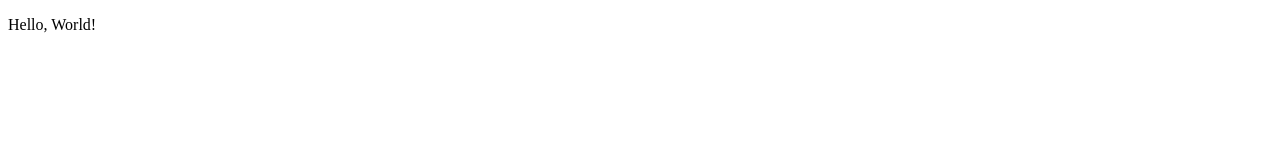
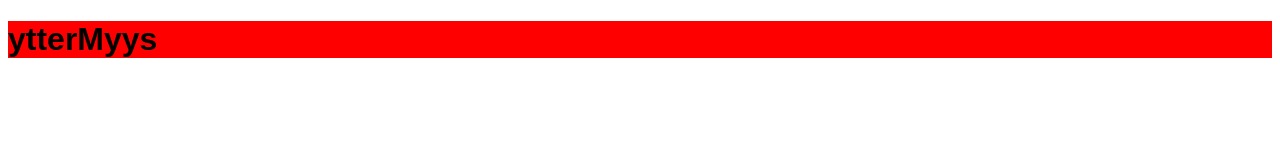
Before and after one commit to CarCVroom/ytterMyys, a plain HTML site: page index.html in a window 1280 px wide. Drawn offline with Linux system fonts and the light colour scheme; files that its build step writes are made by us from their sources.

Commit message:
Oh god I have to deal with html and css

```diff
--- a/index.html
+++ b/index.html
@@ -3,13 +3,12 @@
 <head>
 	<meta charset="UTF-8">
 	<meta name="viewport" content="width=device-width, initial-scale=1.0">
+	<link rel="stylesheet" href="src/css/style.css">
 	<title>ytterMyys</title>
 </head>
 <body>
-
-	<div>
-		<p>Hello, World!</p>
-	</div>
-
+	<header id="header">
+		<h1>ytterMyys</h1>
+	</header>
 </body>
 </html>
--- /dev/null
+++ b/src/style/style.css
@@ -0,0 +1,6 @@
+body {
+	font-family: Arial, sans-serif;
+}
+#header {
+	background-color: red;
+}
```
